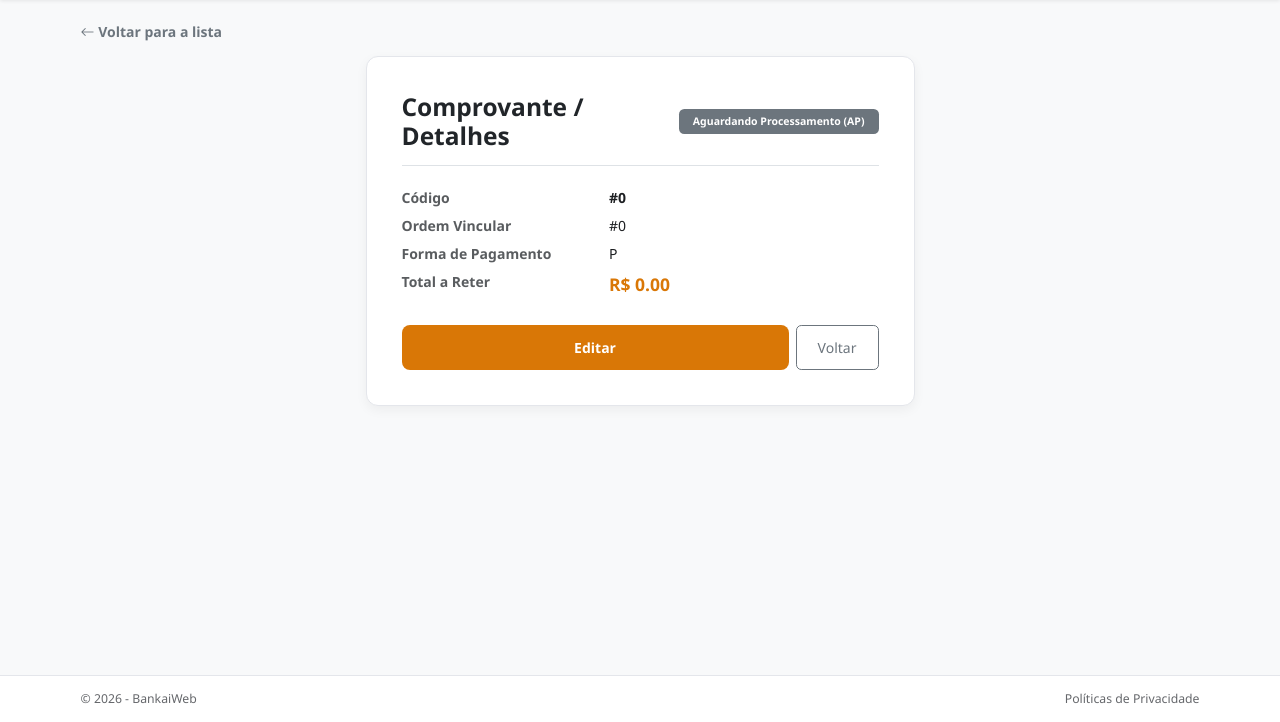
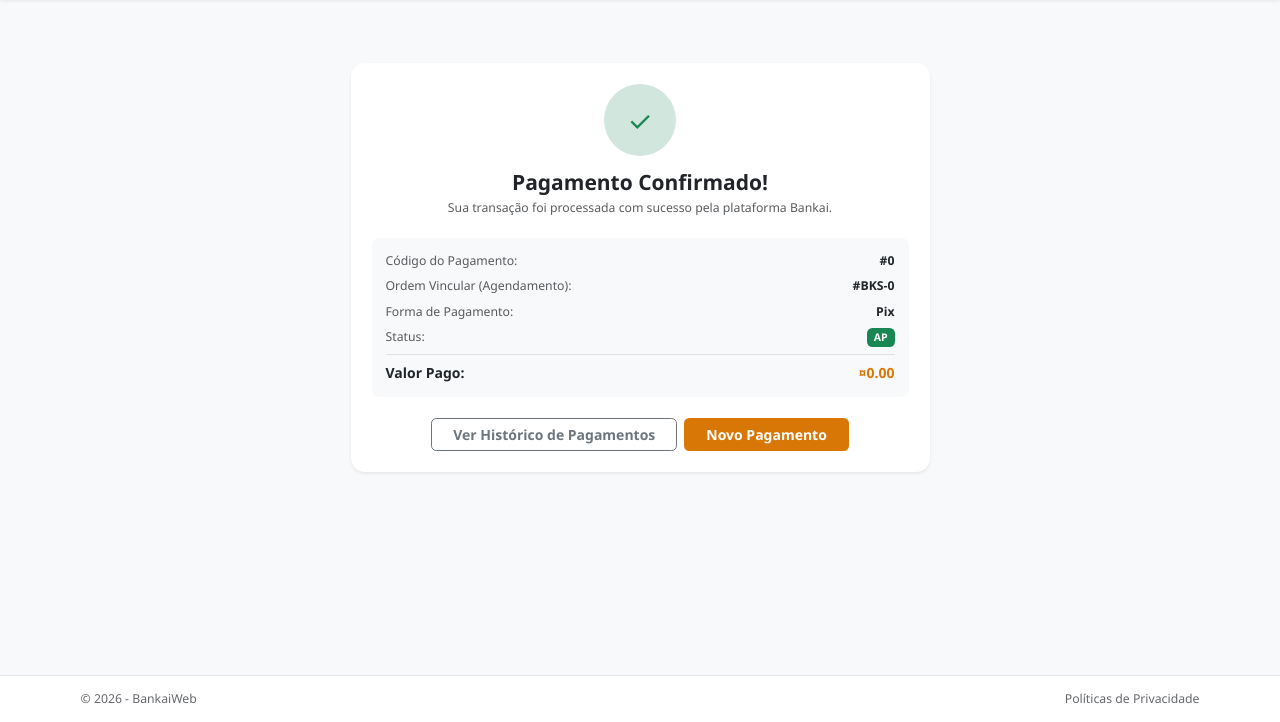
Before and after one commit to marcosdosea/Bankai, an ASP.NET Core app: template Codigo/Bankai/BankaiWeb/Views/Pagamento/Details.cshtml in a window 1280 px wide. Shown: the part 78-800 px from the top of the page. Run offline with ASP.NET Core 8, Linux system fonts and the light colour scheme; the template is opened without the code that fills it, so the values that code supplies are empty; style sheets or scripts are compiled from the project's sources; some libraries are stand-ins or nearby versions.

Commit message:
remove páginas não utilizadas e atualiza a página de detalhes do pedido

```diff
--- a/Codigo/Bankai/BankaiWeb/Views/Pagamento/Details.cshtml
+++ b/Codigo/Bankai/BankaiWeb/Views/Pagamento/Details.cshtml
@@ -1,52 +1,45 @@
 @model BankaiWeb.Models.PagamentoViewModel
 
 @{
-    ViewData["Title"] = "Detalhes do Pagamento";
-    var (badgeClass, statusTexto) = Model.StatusPagamento switch
-    {
-        "AP" => ("bg-secondary", "Aguardando Processamento (AP)"),
-        "P" => ("bg-warning text-dark", "Processando (P)"),
-        "A" => ("bg-success", "Aprovado (A)"),
-        "R" => ("bg-danger", "Recusado (R)"),
-        "C" => ("bg-dark", "Cancelado (C)"),
-        _ => ("bg-light text-dark", Model.StatusPagamento)
-    };
+    ViewData["Title"] = "Comprovante de Pagamento";
 }
 
-<div class="mb-3">
-    <a asp-action="Index" class="text-decoration-none text-secondary fw-bold">
-        <i class="bi bi-arrow-left"></i> Voltar para a lista
-    </a>
-</div>
+<div class="container py-5" style="max-width: 600px;">
+    <div class="card shadow-sm border-0 rounded-4 p-4 text-center">
+        <div class="mx-auto mb-3 d-flex align-items-center justify-content-center rounded-circle bg-success-subtle text-success"
+             style="width: 72px; height: 72px; font-size: 2rem;">
+            ✓
+        </div>
 
-<div class="row justify-content-center">
-    <div class="col-md-7 col-lg-6">
-        <div class="bankai-card">
-            <div class="d-flex justify-content-between align-items-center border-bottom pb-3 mb-4">
-                <h3 class="fw-bold mb-0 text-dark">Comprovante / Detalhes</h3>
-                <span class="badge @badgeClass px-3 py-2">@statusTexto</span>
+        <h4 class="fw-bold text-dark mb-1">Pagamento Confirmado!</h4>
+        <p class="text-muted small mb-4">Sua transação foi processada com sucesso pela plataforma Bankai.</p>
+
+        <div class="bg-light rounded-3 p-3 text-start mb-4">
+            <div class="d-flex justify-content-between mb-2">
+                <span class="text-muted small">Código do Pagamento:</span>
+                <span class="fw-bold small">#@Model.Codigo</span>
             </div>
+            <div class="d-flex justify-content-between mb-2">
+                <span class="text-muted small">Ordem Vincular (Agendamento):</span>
+                <span class="fw-bold small">@Model.OrdemVincular</span>
+            </div>
+            <div class="d-flex justify-content-between mb-2">
+                <span class="text-muted small">Forma de Pagamento:</span>
+                <span class="fw-bold small">@(Model.FormaPagamento == "P" ? "Pix" : "Cartão de Crédito")</span>
+            </div>
+            <div class="d-flex justify-content-between mb-2">
+                <span class="text-muted small">Status:</span>
+                <span class="badge bg-success">@(Model.StatusPagamento == "A" ? "Aprovado" : Model.StatusPagamento)</span>
+            </div>
+            <div class="d-flex justify-content-between border-top pt-2 mt-2">
+                <span class="fw-bold text-dark">Valor Pago:</span>
+                <span class="fw-bolder" style="color: #D97706;">@Model.ValorTransacao.ToString("C")</span>
+            </div>
+        </div>
 
-            <dl class="row mb-4">
-                <dt class="col-sm-5 text-muted">@Html.DisplayNameFor(model => model.Codigo)</dt>
-                <dd class="col-sm-7 fw-bold">#@Html.DisplayFor(model => model.Codigo)</dd>
-
-                <dt class="col-sm-5 text-muted">@Html.DisplayNameFor(model => model.CodigoAgendamento)</dt>
-                <dd class="col-sm-7">#@Html.DisplayFor(model => model.CodigoAgendamento)</dd>
-
-                <dt class="col-sm-5 text-muted">@Html.DisplayNameFor(model => model.FormaPagamento)</dt>
-                <dd class="col-sm-7">@Html.DisplayFor(model => model.FormaPagamento)</dd>
-
-                <dt class="col-sm-5 text-muted">@Html.DisplayNameFor(model => model.ValorTransacao)</dt>
-                <dd class="col-sm-7 fw-bold fs-5" style="color: var(--bankai-orange);">
-                    R$ @Model.ValorTransacao.ToString("N2")
-                </dd>
-            </dl>
-
-            <div class="d-flex gap-2">
-                <a asp-action="Edit" asp-route-id="@Model.Codigo" class="btn btn-bankai flex-grow-1">Editar</a>
-                <a asp-action="Index" class="btn btn-outline-secondary px-4 d-flex align-items-center">Voltar</a>
-            </div>
+        <div class="d-flex justify-content-center gap-2">
+            <a asp-action="Index" class="btn btn-outline-secondary fw-semibold px-4">Ver Histórico de Pagamentos</a>
+            <a asp-action="RealizarPagamento" class="btn text-white fw-semibold px-4" style="background-color: #D97706;">Novo Pagamento</a>
         </div>
     </div>
 </div>
```
Also changed, not shown: Codigo/Bankai/BankaiWeb/Views/Pagamento/Create.cshtml (deleted, +0 -67 lines), Codigo/Bankai/BankaiWeb/Views/Pagamento/Delete.cshtml (deleted, +0 -57 lines).
